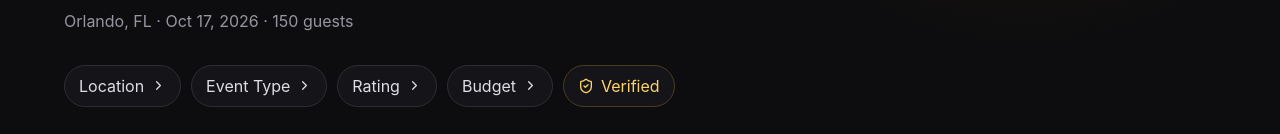
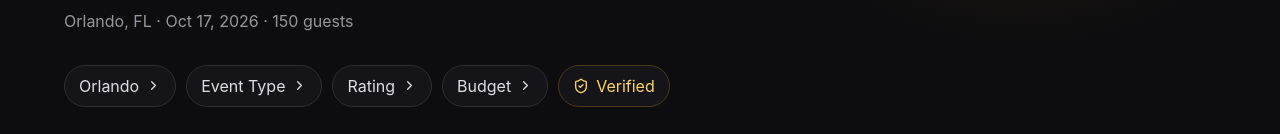
Before and after one commit to Baronorl/baron-app, a React (Vite) app: page / in a window 1280 px wide. Both pictures are taken after a click on the button "Find a Pro". Shown: the part 279-413 px from the top of the page. Built offline with nearby package versions, Linux system fonts and the light colour scheme.

Commit message:
Add Location Filter

```diff
--- a/src/main.jsx
+++ b/src/main.jsx
@@ -337,9 +337,12 @@ const [serviceFilter, setServiceFilter] = useState(
   (eventData?.need || "").toLowerCase()
 );
 const [eventTypeFilter, setEventTypeFilter] = useState("");
+const [locationFilter, setLocationFilter] = useState(
+  (eventData?.location || "").toLowerCase()
+);
 const filteredProviders = providers.filter((p) => {
   const requestedService = serviceFilter;
-  const requestedLocation = (eventData?.location || "").toLowerCase();
+  const requestedLocation = locationFilter;
 
   const providerType = (p.type || "").toLowerCase();
   const providerCity = (p.city || "").toLowerCase();
@@ -392,11 +395,37 @@ return (
     </div>
 
     <div className="filters">
-  {[t.location].map((x,i)=>
-   <button key={i}>
-    {x}<ChevronRight size={15}/>
-   </button>
- )}
+  <button
+  onClick={() =>
+    setLocationFilter(
+      locationFilter === ""
+        ? "orlando, fl"
+        : locationFilter === "orlando, fl"
+        ? "kissimmee, fl"
+        : locationFilter === "kissimmee, fl"
+        ? "winter park, fl"
+        : locationFilter === "winter park, fl"
+        ? "davenport, fl"
+        : locationFilter === "davenport, fl"
+        ? "lake buena vista, fl"
+        : ""
+    )
+  }
+>
+  {locationFilter === ""
+    ? t.location
+    : locationFilter === "orlando, fl"
+    ? "Orlando"
+    : locationFilter === "kissimmee, fl"
+    ? "Kissimmee"
+    : locationFilter === "winter park, fl"
+    ? "Winter Park"
+    : locationFilter === "davenport, fl"
+    ? "Davenport"
+    : "Lake Buena Vista"}
+
+  <ChevronRight size={15} />
+</button>
 <button
   onClick={() =>
     setEventTypeFilter(
```
